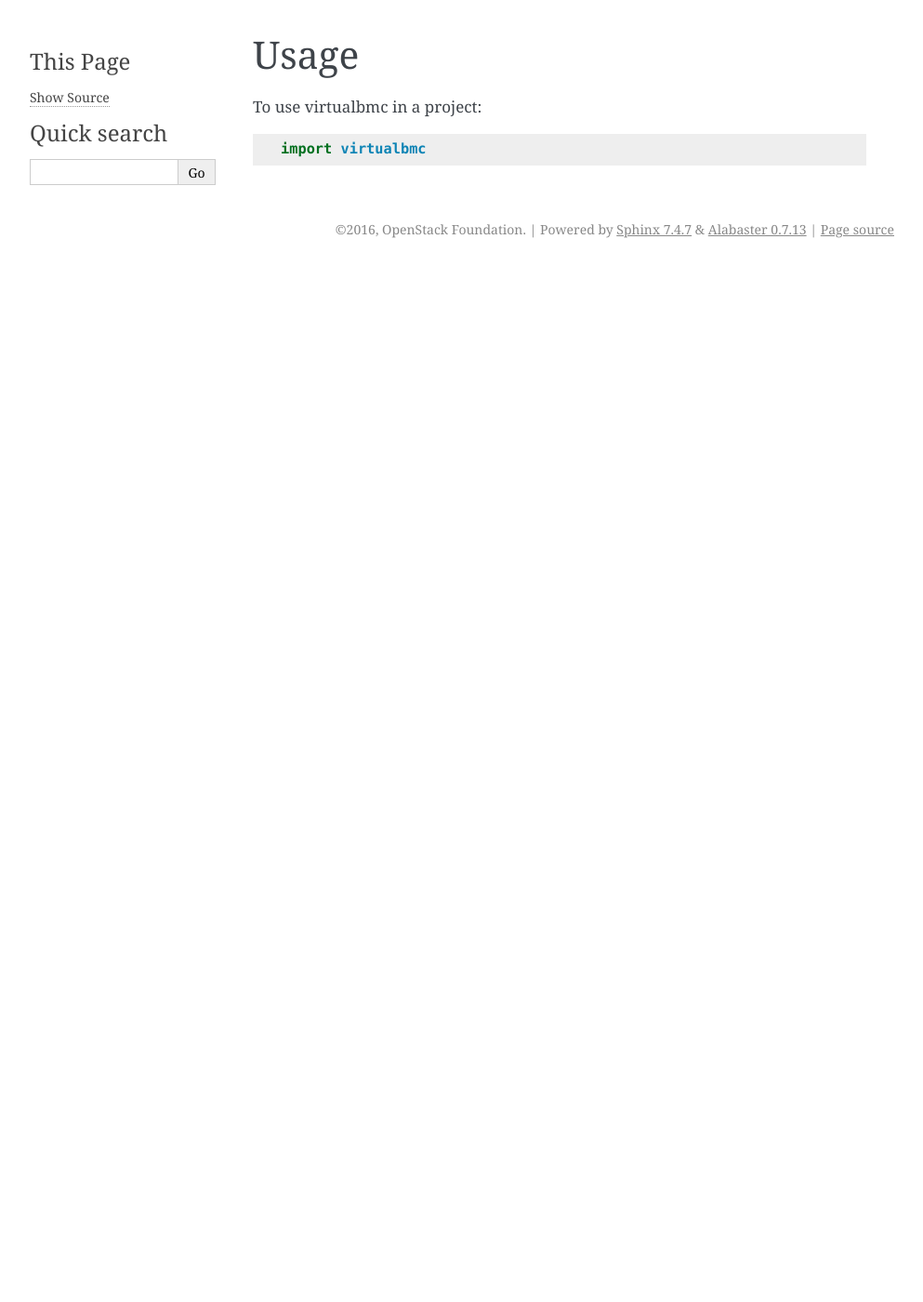
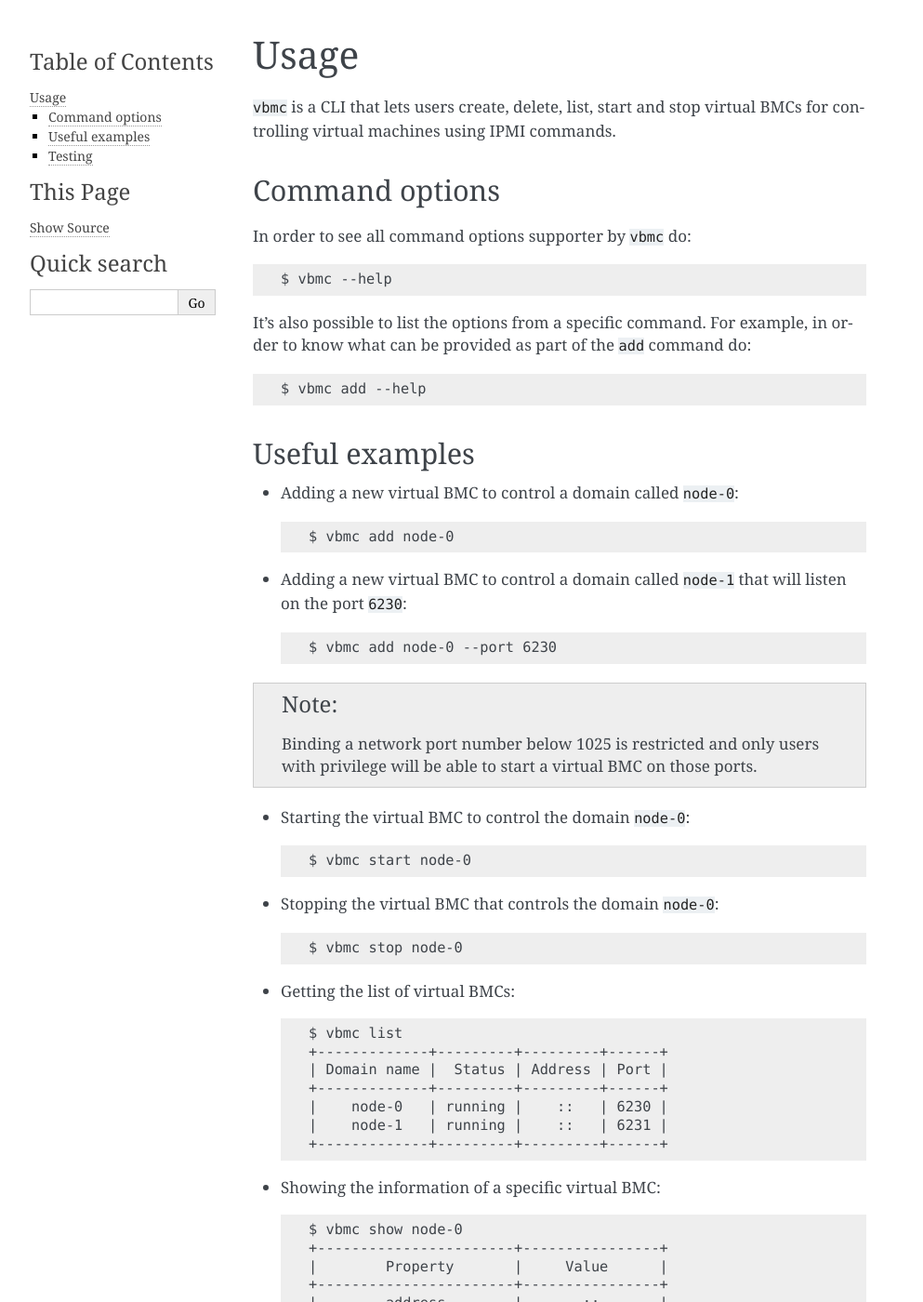
Before and after one commit to openstack/virtualbmc, a Sphinx documentation site: the page built from doc/source/usage.rst, in a window 1280 px wide and 1400 px high. Shown: the whole window at 93% size, without its empty margins (148-1141 px from the left). Built offline with Sphinx 7.4.7, drawn with Linux system fonts in a browser that asks for light colours; some of the changed text lies outside the part shown.

Commit message:
Document some usage with examples
This patch is adding some documentation showing the basic usage of
VirtualBMC.

Change-Id: Idfd7fbe19b58212e0f81d7a2ba302ec21b5e2f04

```diff
--- a/doc/source/usage.rst
+++ b/doc/source/usage.rst
@@ -1,7 +1,102 @@
-========
+=====
 Usage
-========
+=====
 
-To use virtualbmc in a project::
+``vbmc`` is a CLI that lets users create, delete, list, start and stop
+virtual BMCs for controlling virtual machines using IPMI commands.
 
-    import virtualbmc
+
+Command options
+---------------
+
+In order to see all command options supporter by ``vbmc`` do::
+
+    $ vbmc --help
+
+It's also possible to list the options from a specific command. For
+example, in order to know what can be provided as part of the ``add``
+command do::
+
+    $ vbmc add --help
+
+
+Useful examples
+---------------
+
+* Adding a new virtual BMC to control a domain called ``node-0``::
+
+    $ vbmc add node-0
+
+
+* Adding a new virtual BMC to control a domain called ``node-1`` that
+  will listen on the port ``6230``::
+
+    $ vbmc add node-0 --port 6230
+
+
+.. note::
+   Binding a network port number below 1025 is restricted and only users
+   with privilege will be able to start a virtual BMC on those ports.
+
+
+* Starting the virtual BMC to control the domain ``node-0``::
+
+    $ vbmc start node-0
+
+
+* Stopping the virtual BMC that controls the domain ``node-0``::
+
+    $ vbmc stop node-0
+
+
+* Getting the list of virtual BMCs::
+
+    $ vbmc list
+    +-------------+---------+---------+------+
+    | Domain name |  Status | Address | Port |
+    +-------------+---------+---------+------+
+    |    node-0   | running |    ::   | 6230 |
+    |    node-1   | running |    ::   | 6231 |
+    +-------------+---------+---------+------+
+
+
+* Showing the information of a specific virtual BMC::
+
+    $ vbmc show node-0
+    +-----------------------+----------------+
+    |        Property       |     Value      |
+    +-----------------------+----------------+
+    |        address        |       ::       |
+    |      domain_name      |     node-0     |
+    | libvirt_sasl_password |      ***       |
+    | libvirt_sasl_username |      None      |
+    |      libvirt_uri      | qemu:///system |
+    |        password       |      ***       |
+    |          port         |      6230      |
+    |         status        |    running     |
+    |        username       |     admin      |
+    +-----------------------+----------------+
+
+
+Testing
+-------
+
+Once the virtual BMC for a specific domain has been created and started
+you can then issue IPMI commands against the address and port of that
+virtual BMC to control the libvirt domain. For example:
+
+* To power on the virtual machine::
+
+    $ ipmitool -I lanplus -U admin -P password -H 127.0.0.1 -p 6230 power on
+
+* To check its power status::
+
+    $ ipmitool -I lanplus -U admin -P password -H 127.0.0.1 -p 6230 power status
+
+* To set the boot device to disk::
+
+    $ ipmitool -I lanplus -U admin -P password -H 127.0.0.1 -p 6230 chassis bootdev disk
+
+* To get the current boot device::
+
+    $ ipmitool -I lanplus -U admin -P password -H 127.0.0.1 -p 6230 chassis bootparam get 5
```
